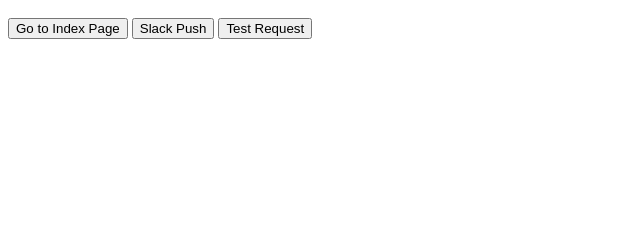
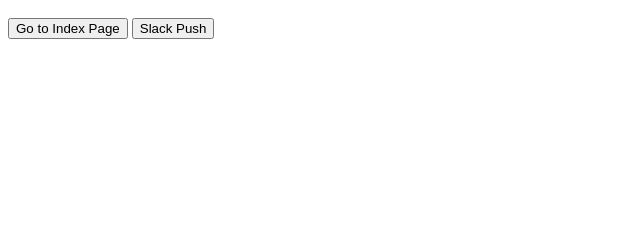
Before and after one commit to KeeYoungYoon/Miniproject_Monitor_App, a Flask app: page /request in a window 1280 px wide. Shown: the part 104-344 px from the top of the page, without its empty margins (0-640 px from the left). Run offline with Flask 3, Linux system fonts and the light colour scheme; data that the repository does not hold is empty.

Commit message:
주석으로 버튼들 제거

```diff
--- a/app.py
+++ b/app.py
@@ -6,12 +6,16 @@ from flask import Flask, render_template, request, jsonify
 import requests
 from slack_sdk import WebClient
 from slack_sdk.errors import SlackApiError
+import schedule
+import time
+
 
 from slack_bolt.adapter.socket_mode import SocketModeHandler
 import certifi
 import ssl
 
 from request import request_bp
+# scheduled_api_request
 
 from config import (
     DB_HOST, DB_USER, DB_PASSWORD, DB_NAME,
@@ -179,33 +183,20 @@ def send_slack_dm():
         return {'error': f'Slack API error: {e.response["error"]}'}, 500
 
 
-@app.route('/make_test_api_request', methods=['POST'])
-def make_test_api_request():
-    data = request.get_json()
-    apiUrl = data.get('apiUrl')
-    apiHeader = data.get('apiHeader')
-    apiBody = data.get('apiBody')
-
-    if apiUrl and apiHeader and apiBody:
-        try:
-            apiHeader_dict = json.loads(apiHeader)
-            response = requests.post(apiUrl, headers=apiHeader_dict, json=apiBody, verify=False)
-
-            if response.status_code == 200:
-                # send_slack_dm()
-                return response.json()
-            else:
-                return {'error': f'API request failed with status code: {response.status_code}'}, response.status_code
-        except Exception as e:
-            return {'error': str(e)}, 500
-    else:
-        return {'message': 'Please provide all required API data'}, 400
-
 @app.route('/request')
 def request_page():
     return render_template('request.html')
 
 app.register_blueprint(request_bp, url_prefix='/request')
 
+# schedule.every().day.at("09:50").do(scheduled_api_request)
+
+def run_schedule():
+    while True:
+        schedule.run_pending()
+        time.sleep(1)
+
+
 if __name__ == '__main__':
+    # run_schedule()
     app.run(debug=True)
--- a/templates/request.html
+++ b/templates/request.html
@@ -27,7 +27,7 @@
     <br> <!-- New line -->
     <button onclick="redirectToIndexPage()">Go to Index Page</button>
     <button onclick="sendSlackDM()">Slack Push</button>
-    <button onclick="sendTestRequest()">Test Request</button>
+    <!-- <button onclick="sendTestRequest()">Test Request</button> -->
 
     <script>
         function redirectToIndexPage() {
@@ -72,9 +72,9 @@
 
             let message;
             if (message_type == 'ok') {
-                message = "Hello, this is a test Slack DM! The API request for " +apiUrl+ " was successful.";
+                message = "The API request for " +apiUrl+ " was successful.";
             } else {
-                message = "Hello, this is a test Slack DM! The API request for " +apiUrl+" failed.";
+                message = "The API request for " +apiUrl+" failed.";
             }
 
 
@@ -154,28 +154,28 @@
             .catch(error => console.error('Error:', error));
         }
 
-        function sendTestRequest() {
-            fetch('/make_test_api_request', {
-                method: 'POST',
-                headers: {
-                    'Content-Type': 'application/json'
-                },
-                body: JSON.stringify({
+        // function sendTestRequest() {
+        //     fetch('/make_test_api_request', {
+        //         method: 'POST',
+        //         headers: {
+        //             'Content-Type': 'application/json'
+        //         },
+        //         body: JSON.stringify({
 
-                })
-            })
-            .then(response => {
-                if (response.ok) {
+        //         })
+        //     })
+        //     .then(response => {
+        //         if (response.ok) {
 
-                    sendSlackDM();
-                } else {
+        //             sendSlackDM();
+        //         } else {
 
-                    return response.json();
-                }
-            })
-            .then(data => alert('API Response: ' + JSON.stringify(data)))
-            .catch(error => console.error('Error:', error));
-        }
+        //             return response.json();
+        //         }
+        //     })
+        //     .then(data => alert('API Response: ' + JSON.stringify(data)))
+        //     .catch(error => console.error('Error:', error));
+        // }
 
         // Fetch API information on page load
         fetchAPIInfo();
```
Also changed, not shown: request.py (+23 -1 lines).
